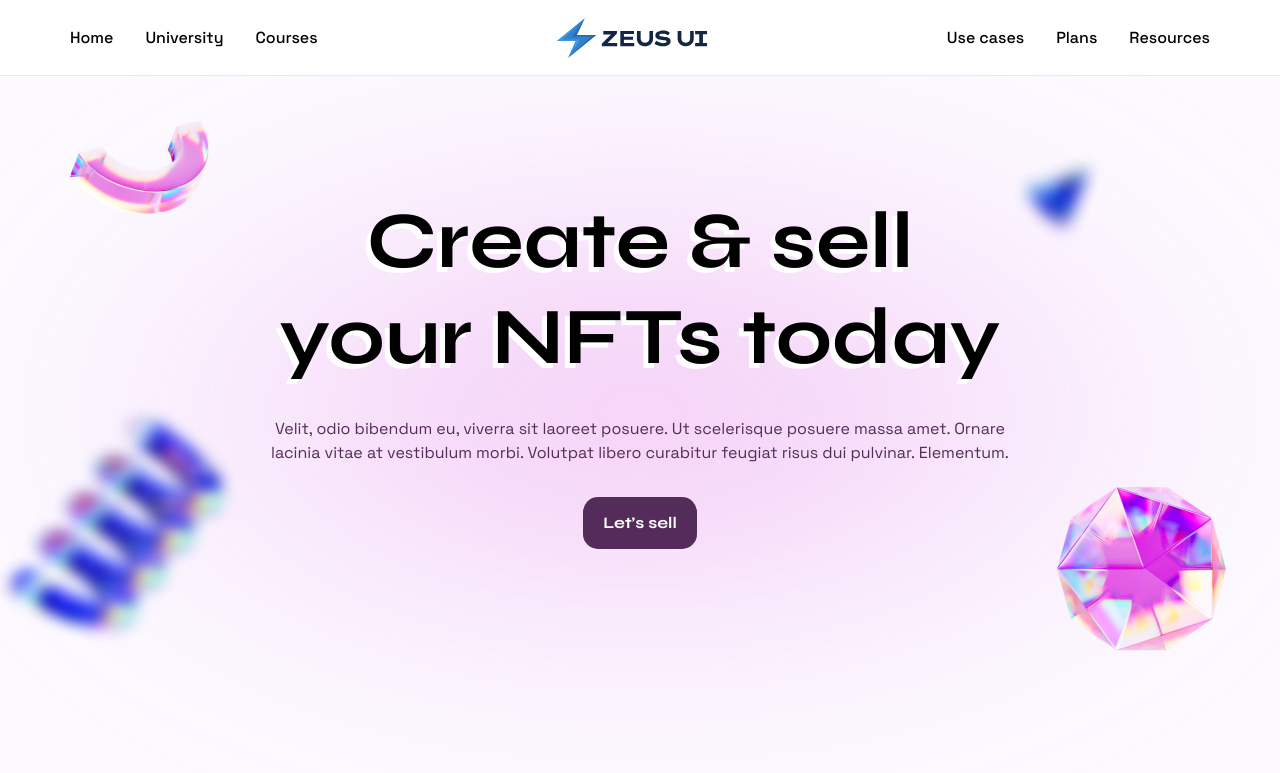
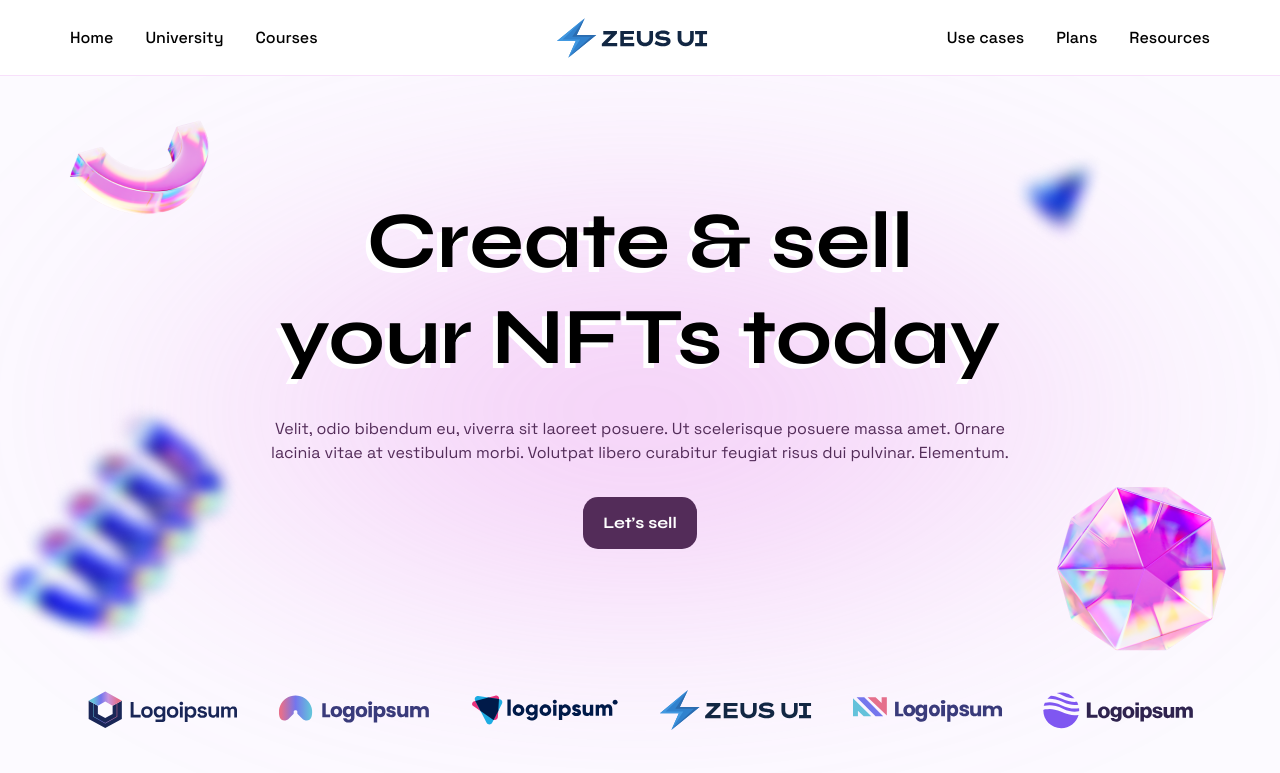
Before and after one commit to Ozymandiath/Site-Layout, a plain HTML site: page index.html in a window 1280 px wide. Drawn offline with Linux system fonts and the light colour scheme.

Commit message:
Add second section

```diff
--- a/index.html
+++ b/index.html
@@ -40,6 +40,15 @@
             at vestibulum morbi. Volutpat libero curabitur feugiat risus dui pulvinar. Elementum.</p>
         <button>Let’s sell</button>
     </section>
+
+    <section class="section__partners">
+        <img src="img/bg_logo1.svg" alt="">
+        <img src="img/bg_logo2.svg" alt="">
+        <img src="img/bg_logo3.svg" alt="">
+        <img src="img/Logo.svg" alt="">
+        <img src="img/bg_logo5.svg" alt="">
+        <img src="img/bg_logo6.svg" alt="">
+    </section>
 </body>
 
 </html>
--- a/main.css
+++ b/main.css
@@ -127,3 +127,14 @@ header img {
     left: -16px;
     top: 298px;
 }
+
+/* section__partners */
+
+.section__partners {
+    margin-top: 18px;
+    display: flex;
+    flex-wrap: wrap;
+    justify-content: center;
+    padding: 40px 0;
+    gap: 40px;
+}
```
Also changed, not shown: img/bg_logo1.svg (added), img/bg_logo2.svg (added), img/bg_logo3.svg (added), img/bg_logo5.svg (added), img/bg_logo6.svg (added).
